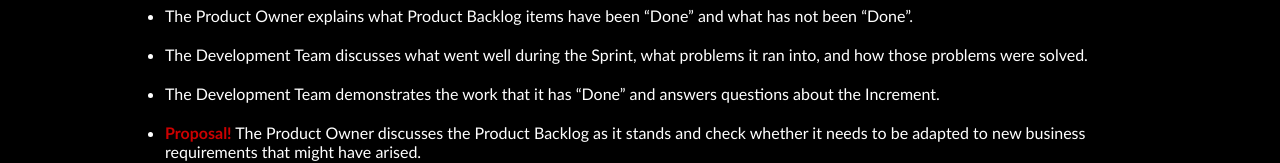
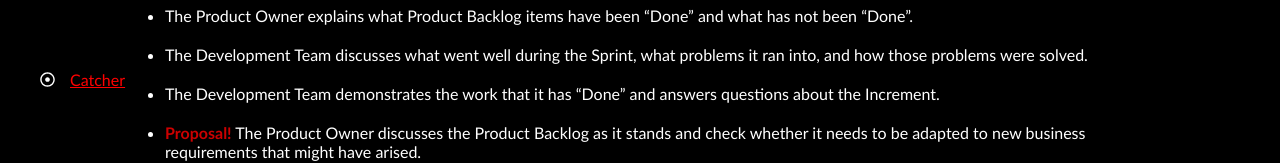
Before and after one commit to giuliagworld/agile-guide, a React app: page / in a window 1280 px wide. Shown: the part 346-509 px from the top of the page. Built offline with nearby package versions, Linux system fonts and the light colour scheme.

Commit message:
add scrollspy

```diff
--- a/package.json
+++ b/package.json
@@ -35,6 +35,7 @@
     "image-webpack-loader": "^4.2.0",
     "node-sass": "^4.8.3",
     "react-burger-menu": "^2.4.2",
+    "react-scrollspy": "^3.3.5",
     "react-social-icons": "^3.0.0",
     "sass-loader": "^6.0.7",
     "style-loader": "^0.20.3",
--- a/src/components/App.js
+++ b/src/components/App.js
@@ -6,7 +6,6 @@ import SprintReview from './SprintReview';
 import Footer from './Footer';
 
 import { SocialIcon } from 'react-social-icons';
-
 
 class App extends React.Component {
 
--- a/src/components/SprintReview.js
+++ b/src/components/SprintReview.js
@@ -1,9 +1,10 @@
 import React from 'react';
+import Scrollspy from 'react-scrollspy'
 
 function SprintReview(props) {
   return (
     <section id="sprint-review" className="sprint-review">
-      <div className="container-fluid">
+      <div id="catcher" className="container-fluid">
         <div className="container">
           <h1 className="heading-1">Spint Review</h1>
           <h2 className="body-2"><em>"A Sprint Review is held at the end of the Sprint to <strong className="red">inspect</strong> the Increment and <strong className="red">adapt</strong> the Product Backlog if needed"</em></h2>
@@ -19,6 +20,9 @@ function SprintReview(props) {
           <p className="body-2">The result of the Sprint Review is a revised Product Backlog that defines the probable Product Backlog items for the next Sprint. The Product Backlog may also be adjusted overall to meet new opportunities.</p>
         </div>
       </div>
+      <Scrollspy items={['catcher']} currentClassName="is-current" className="scrollspy">
+        <li className="item"><a href="#catcher">Catcher</a></li>
+      </Scrollspy>
     </section>
   )
 }
--- a/src/index.js
+++ b/src/index.js
@@ -3,5 +3,7 @@ import ReactDOM from 'react-dom';
 
 import App from './components/App';
 
+import CircleWhitePNG from './img/circle-white.svg';
+import DotCircleWhiteSVG from './img/dot-circle-white.svg';
 
 ReactDOM.render(<App />, document.getElementById('app'));
--- a/src/scss/_sprintReview.scss
+++ b/src/scss/_sprintReview.scss
@@ -7,12 +7,40 @@
   background-size: auto;
   color: $white;
   @include media-breakpoint-up(md) {
+    min-height: 100vh;
     height: 100vh;
     padding-top: 102px;
     max-height: 995px;
     background-size: cover;
   }
+  .scrollspy {
+    position: fixed;
+    left: 0;
+    top: 50%;
+    list-style: none;
+    .item {
+      padding-left: 30px;
+      background-image: url("/assets/circle-white.svg");
+      background-repeat: no-repeat;
+      background-position: left;
+      background-size: 15px;
+    }
+    a {
+      color: green;
+    }
+    .is-current {
+      background-image: url("/assets/dot-circle-white.svg");
+      background-repeat: no-repeat;
+      background-position: left;
+      background-size: 15px;
+      padding-left: 30px;
+      a {
+        color: red;
+      }
+    }
+  }
   .container-fluid {
+    background-color: $black;
     display: flex;
     height: 100%;
     flex-direction: column;
```
Also changed, not shown: dist/assets/circle-white.svg (added), dist/assets/dot-circle-white.svg (added), dist/bundle.css, dist/bundle.js, src/img/circle-white.svg (added), src/img/dot-circle-white.svg (added), 3 other files.
